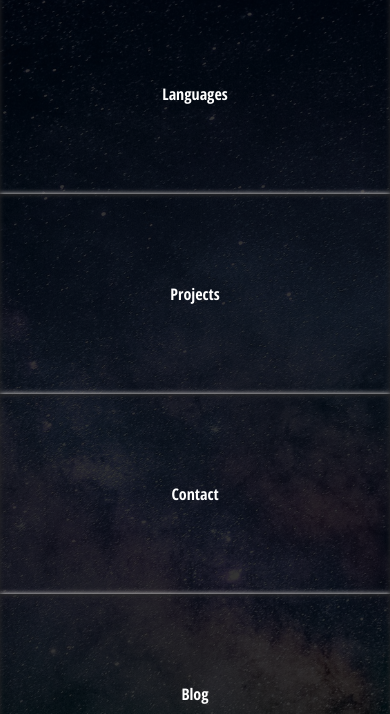
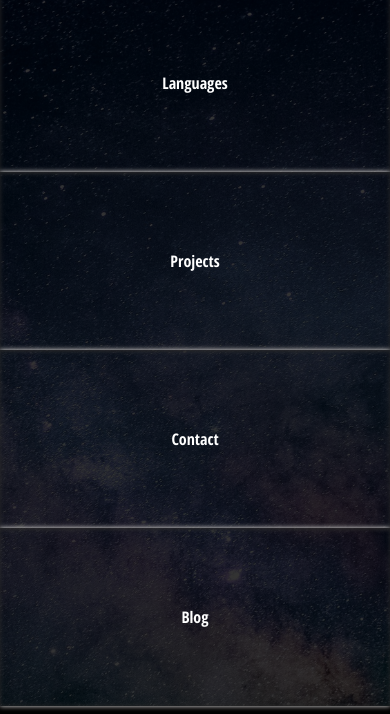
Before and after one commit to christianrp/christianrp.github.io, a plain HTML site: page index.html in a window 390 px wide. Shown: the part 69-783 px from the top of the page. Drawn offline with Linux system fonts and the light colour scheme.

Commit message:
Update style.css

```diff
--- a/css/style.css
+++ b/css/style.css
@@ -311,6 +311,11 @@ a {
 }
 
 @media (max-width: 991px) {
+  .body-tag {
+    background-repeat: no-repeat;
+    background-attachment: fixed;
+  }
+
   .main-items-container {
     padding: 0;
   }
@@ -329,6 +334,7 @@ a {
 
   .main-header-item {
     box-shadow: 0 0 5px #e9e7e8, inset 0 0 5px #c0c0c2;
+    height: calc(100% / 4);
   }
 
   .main-header-item:hover {
```
